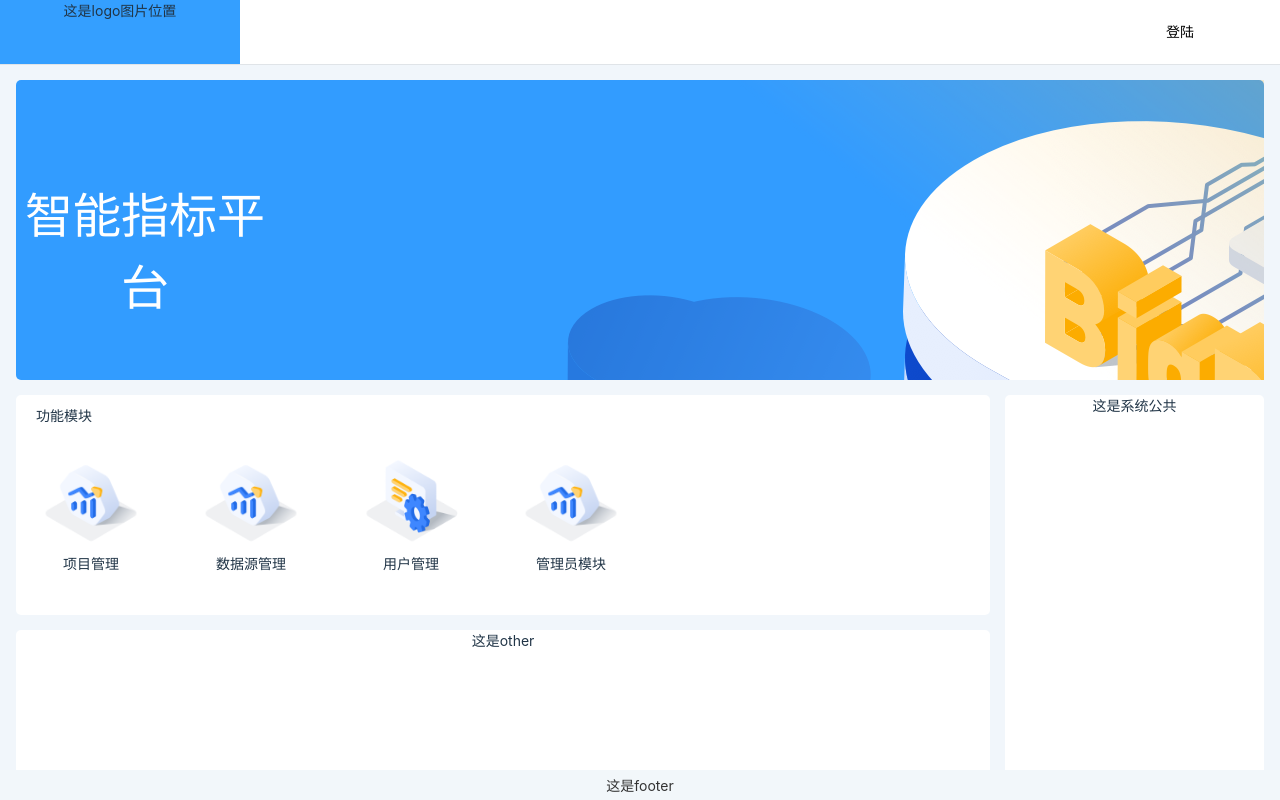
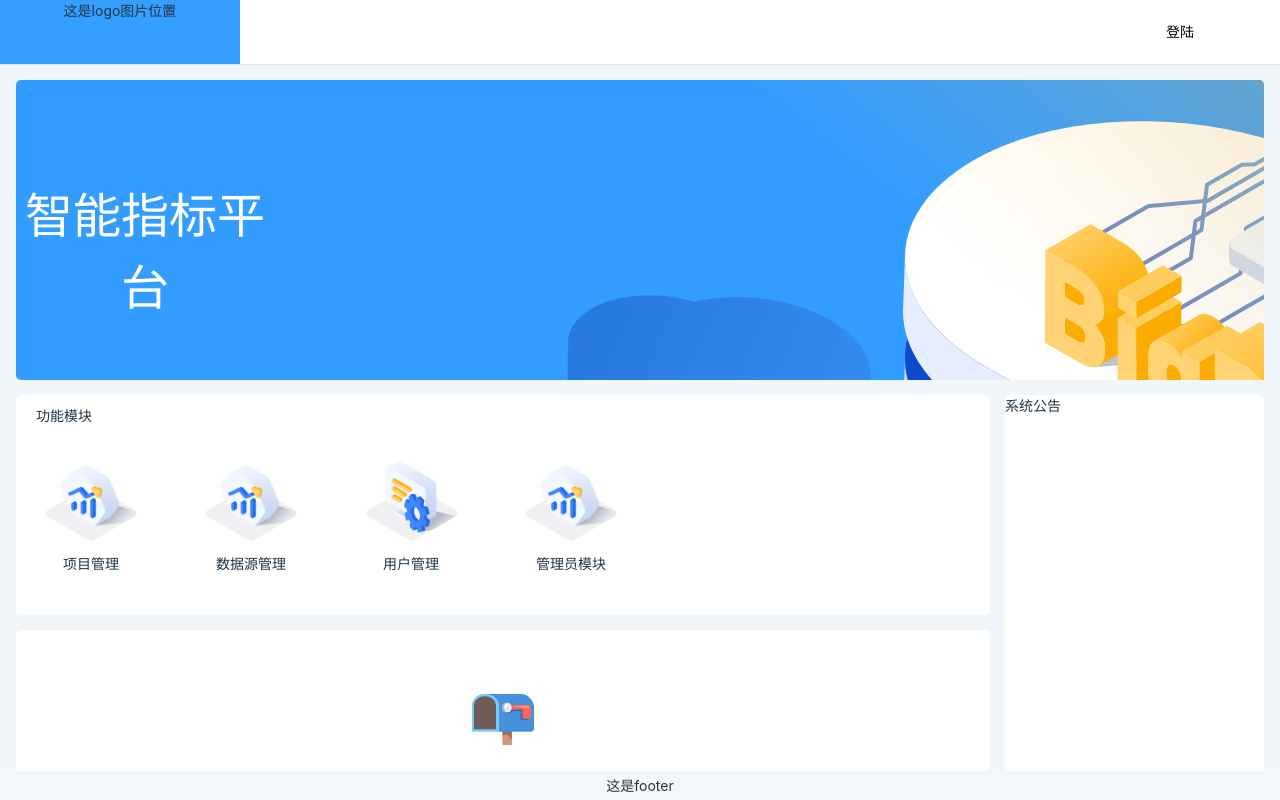
Before and after one commit to yhhhhhhLin/smart-metrics-fe, a Vue app: page / in a window 1280 px wide. Built offline with nearby package versions, Linux system fonts and the light colour scheme; what @kangc/v-md-editor would draw is missing.

Commit message:
feat: home style

```diff
--- a/src/views/HomeView.vue
+++ b/src/views/HomeView.vue
@@ -31,12 +31,19 @@
 
             </div>
             <div class="home-other">
-              这是other
+              <div class="no-message">
+                <div class="no-message__icon">📭</div>
+                <h3 class="no-message__text">暂无任何消息</h3>
+                <button class="no-message__button">
+                  <span class="plus-icon"></span>
+                  添加新消息
+                </button>
+              </div>
 
             </div>
           </div>
           <div class="home-message">
-            这是系统公共
+            系统公告
 
           </div>
         </div>
@@ -185,12 +192,86 @@ const clickOption = (optionKey: number) => {
   background-color: #FFFFFF;
   height: 280px;
   border-radius: 5px;
+  display: flex;
+  justify-content: center;
+  align-items: center;
 }
 
 .home-message {
   background-color: #FFFFFF;
   width: 21%;
   border-radius: 5px;
+  display: flex;
+  justify-content: start;
+}
+
+.no-message {
+  text-align: center;
+  padding: 2rem;
+  max-width: 300px;
+}
+
+.no-message__icon {
+  font-size: 3.5rem;
+  margin-bottom: 1.5rem;
+  opacity: 0.8;
+}
+
+.no-message__text {
+  color: #6c757d;
+  margin-bottom: 1.5rem;
+  font-weight: 500;
+}
+
+.no-message__button {
+  background: #0d6efd;
+  color: white;
+  border: none;
+  padding: 0.75rem 1.5rem;
+  border-radius: 8px;
+  font-size: 1rem;
+  cursor: pointer;
+  transition: all 0.2s ease;
+  position: relative;
+  display: inline-flex;
+  align-items: center;
+  gap: 0.5rem;
+  box-shadow: 0 2px 4px rgba(0,0,0,0.1);
+}
+
+.no-message__button:hover {
+  background: #0b5ed7;
+  transform: translateY(-1px);
+  box-shadow: 0 3px 6px rgba(0,0,0,0.15);
+}
+
+.plus-icon {
+  display: inline-block;
+  width: 16px;
+  height: 16px;
+  position: relative;
+}
+
+.plus-icon::before,
+.plus-icon::after {
+  content: '';
+  position: absolute;
+  background: white;
+  border-radius: 2px;
+}
+
+.plus-icon::before {
+  width: 100%;
+  height: 2px;
+  top: 50%;
+  transform: translateY(-50%);
+}
+
+.plus-icon::after {
+  width: 2px;
+  height: 100%;
+  left: 50%;
+  transform: translateX(-50%);
 }
 
 
--- a/src/views/user/UserLoginView.vue
+++ b/src/views/user/UserLoginView.vue
@@ -3,7 +3,7 @@
     <div class="user-login-main">
       <div class="user-login-main-left">
         <div class="login-main-left-header">
-          欢迎使用****！
+          欢迎使用指标管理平台！
         </div>
         <div class="login-main-left-title">
           登录
--- a/src/views/user/UserRegisterView.vue
+++ b/src/views/user/UserRegisterView.vue
@@ -123,7 +123,8 @@
 
       <div class="user-register-main-right">
         <img
-            src="../../assets/images/RegisterRightImage.png"
+
+            src="../../assets/images/LoginRightImage.png"
             alt="右侧图片"
             class="register-main-right-image"
         />
```
